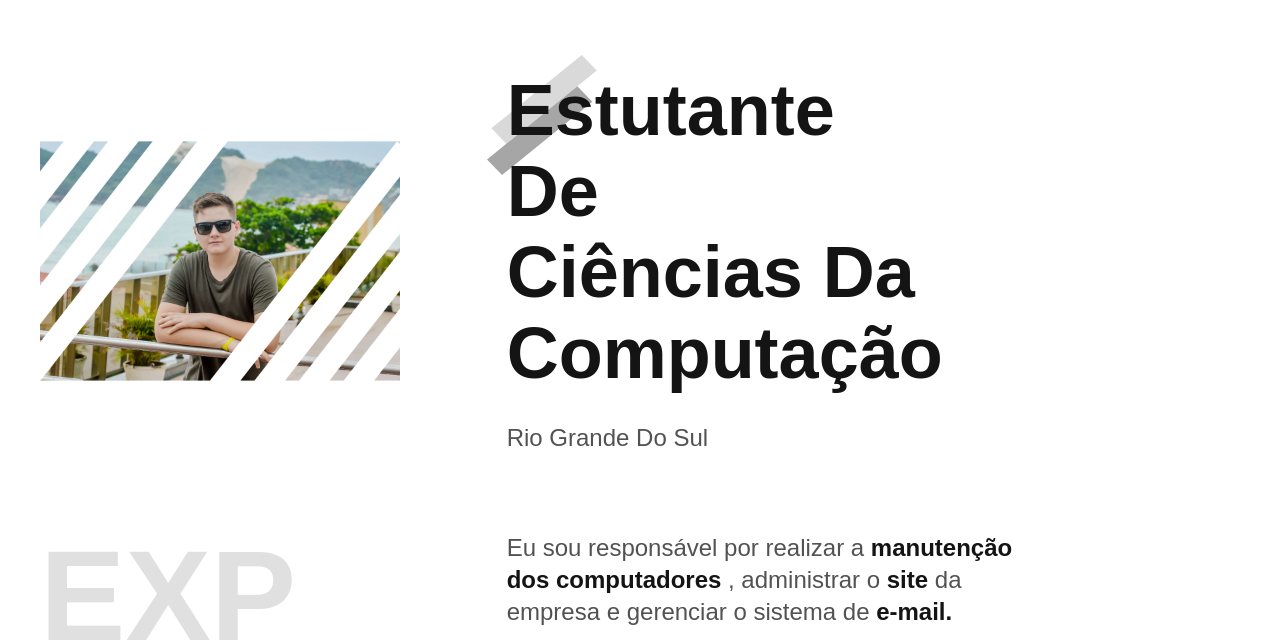
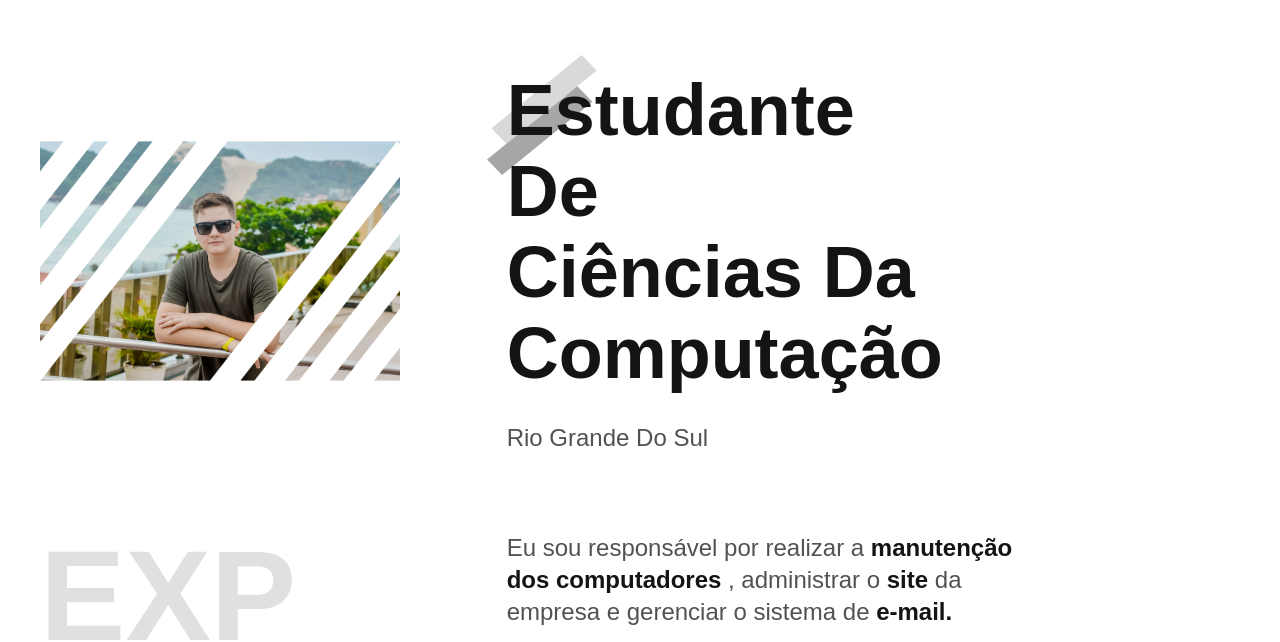
Before and after one commit to LuisFP0205/LuisFP0205.github.io, a plain HTML site: page index.html in a window 1280 px wide. Shown: the part 179-821 px from the top of the page. Drawn offline with Linux system fonts and the light colour scheme.

Commit message:
Update index.html
Erros de Português

```diff
--- a/index.html
+++ b/index.html
@@ -26,7 +26,7 @@
   <main class="introducao">
     <img src="./img/Luis3.png" alt="LuisPagnussat" width="360" height="520">
     <div>
-      <h1> Estutante<br> De<br> Ciências Da Computação</h1>
+      <h1> Estudante<br> De<br> Ciências Da Computação</h1>
       <p>Rio Grande Do Sul</p>
     </div>
   </main>
```
